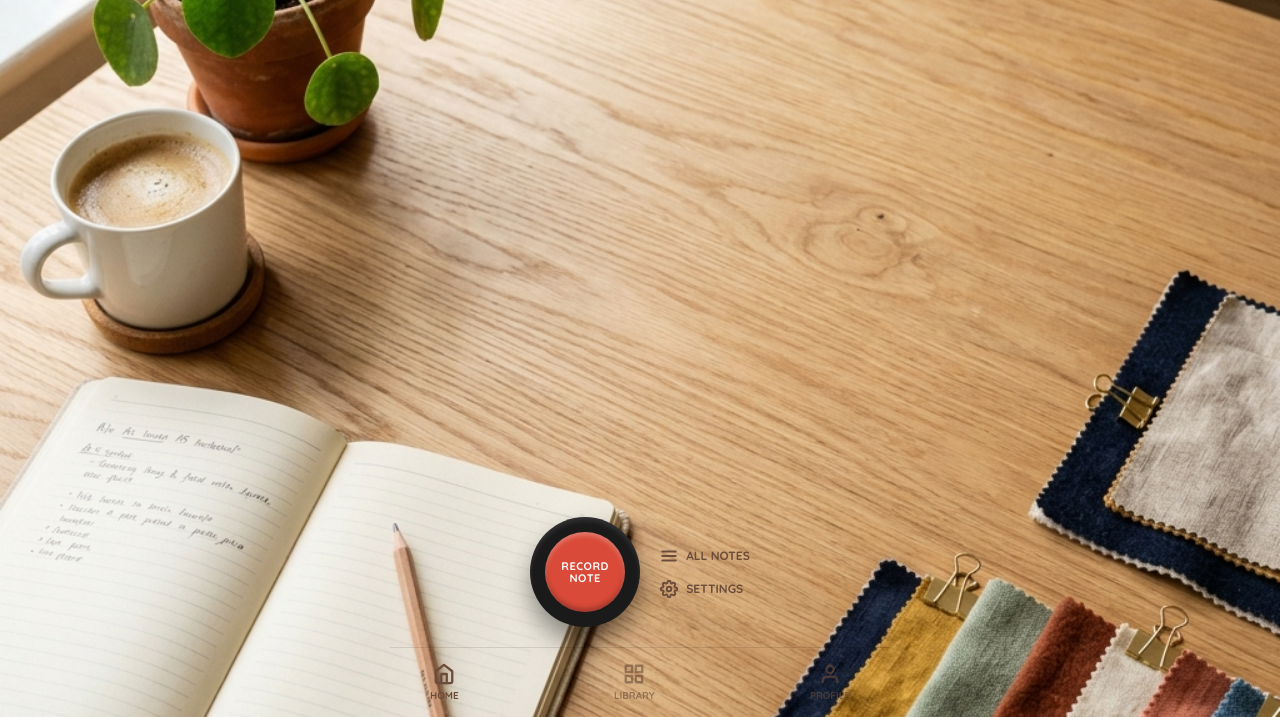
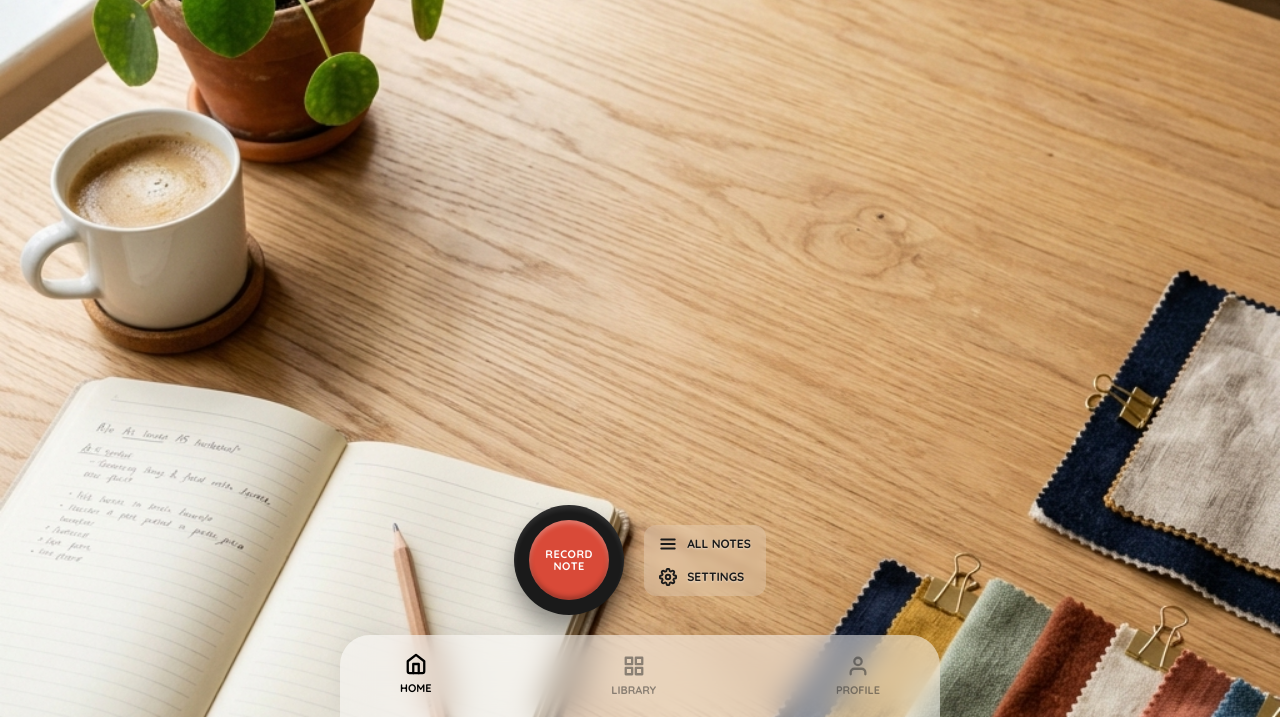
Before and after one commit to kentin2900/pense-bete-vocal, a plain HTML site: page index.html in a window 1280 px wide. Shown: the part 83-800 px from the top of the page. Drawn offline with nearby package versions, Linux system fonts and the light colour scheme.

Commit message:
Improve visibility of tabs and side options with semi-transparent backgrounds and high contrast text

```diff
--- a/style.css
+++ b/style.css
@@ -285,52 +285,63 @@ body {
     box-shadow: 0 0 20px #ff5b4b;
 }
 
-/* SIDE OPTIONS */
+/* SIDE OPTIONS visibility fix */
 .side-options {
     display: flex;
     flex-direction: column;
     gap: 15px;
     align-items: flex-start;
+    background: rgba(255, 255, 255, 0.2);
+    backdrop-filter: blur(5px);
+    padding: 10px 15px;
+    border-radius: 12px;
 }
 
 .option-item {
     display: flex;
     align-items: center;
-    gap: 8px;
-    color: var(--brand-brown);
+    gap: 10px;
+    color: #1a1a1a;
     font-family: 'Quicksand', sans-serif;
     font-size: 12px;
-    font-weight: 700;
+    font-weight: 800;
     text-transform: uppercase;
     cursor: pointer;
+    text-shadow: 0 1px 2px rgba(255,255,255,0.5);
 }
 
-/* BOTTOM HORIZONTAL NAV */
+/* BOTTOM HORIZONTAL NAV visibility fix */
 .bottom-nav {
     display: flex;
     justify-content: space-between;
     align-items: center;
     width: 100%;
-    max-width: 500px;
-    padding: 15px 40px;
-    border-top: 1px solid rgba(0,0,0,0.1);
+    max-width: 600px;
+    padding: 20px 60px;
+    background: rgba(255, 255, 255, 0.5);
+    backdrop-filter: blur(15px);
+    border-radius: 30px 30px 0 0;
+    box-shadow: 0 -5px 20px rgba(0,0,0,0.05);
 }
 
 .nav-item {
     display: flex;
     flex-direction: column;
     align-items: center;
-    gap: 4px;
-    color: var(--brand-brown);
-    font-size: 10px;
-    font-weight: 700;
+    gap: 6px;
+    color: #2c2c2c;
+    font-size: 11px;
+    font-weight: 800;
     text-transform: uppercase;
-    opacity: 0.6;
+    opacity: 0.5;
     cursor: pointer;
+    transition: all 0.3s ease;
 }
 
 .nav-item.active {
     opacity: 1;
+    color: #000;
+    transform: translateY(-2px);
 }
 
 /* Overlay */
```
